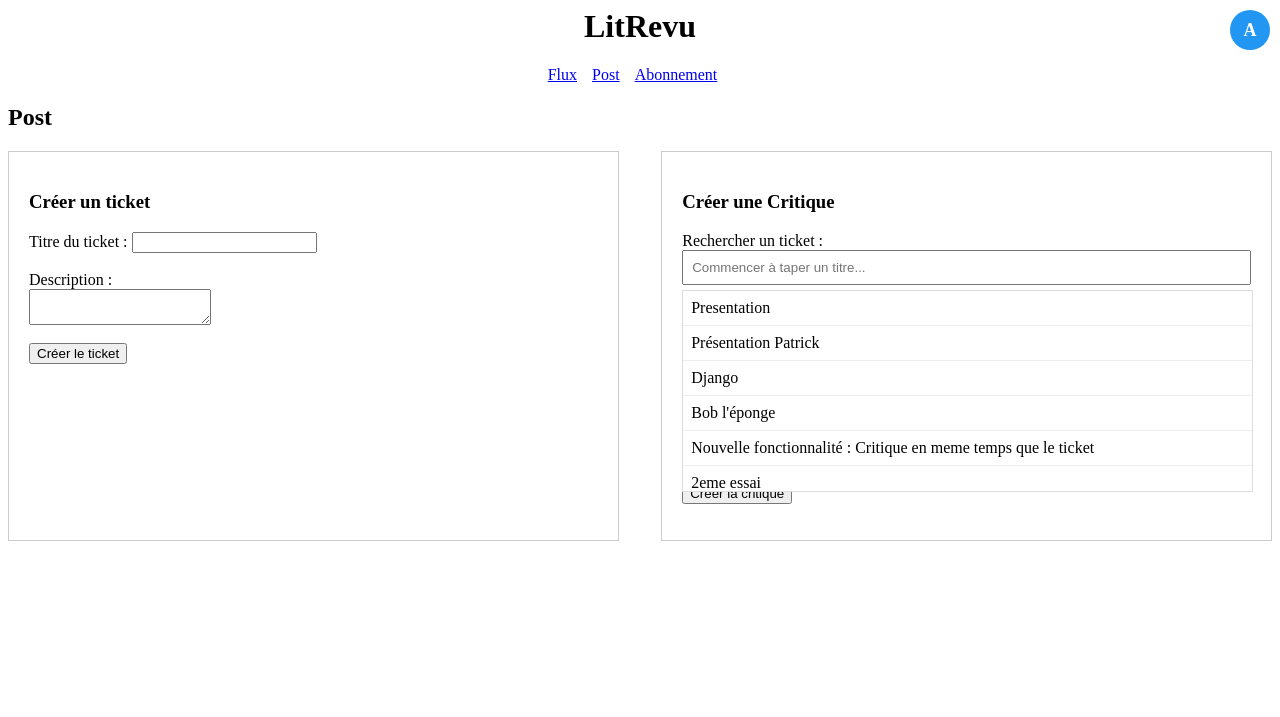
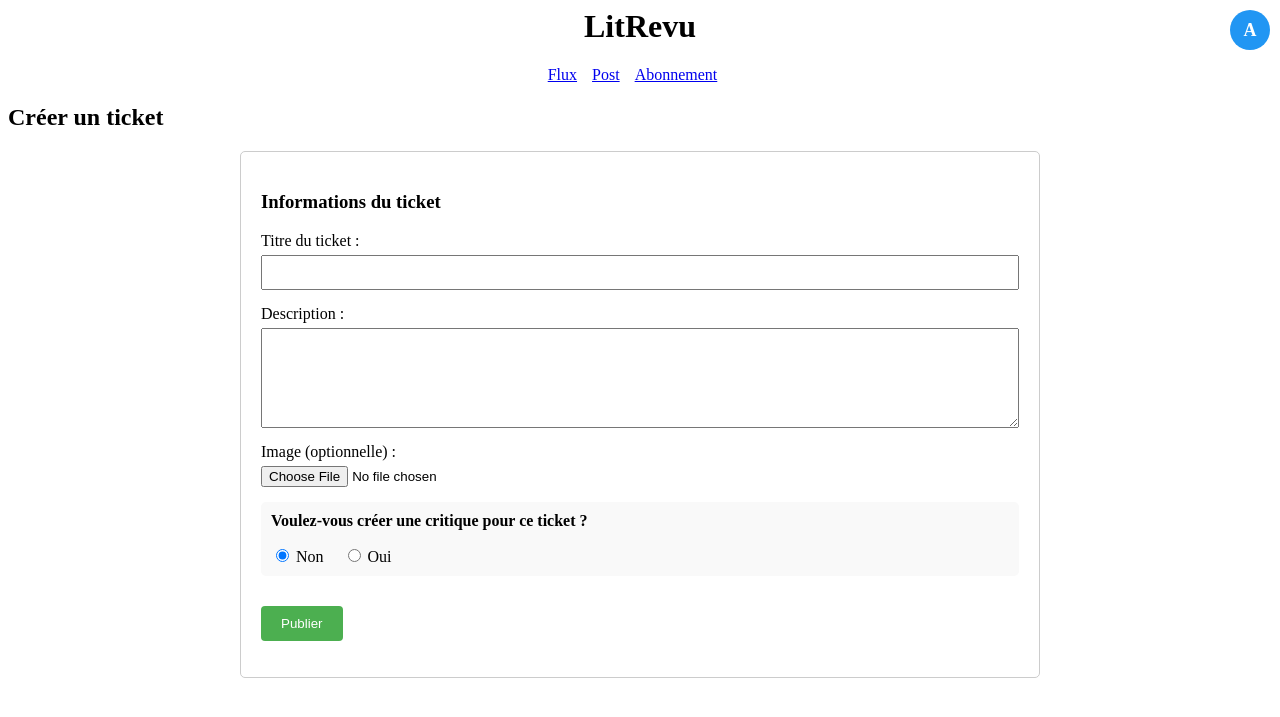
Before and after one commit to cyrilOC/Projet_9, a Django app: page /post/ in a window 1280 px wide. Shown: the top 717 px of the page. Run offline with Django 5.2, Linux system fonts and the light colour scheme; a user stored in the database is signed in; data comes from the database, SQL or seed files in the repository; both versions use the stored data as it was after the commit.

Commit message:
chore: update code structure and remove redundant changes

```diff
--- a/litrevu/app/templates/app/post.html
+++ b/litrevu/app/templates/app/post.html
@@ -1,179 +1,92 @@
 {% extends 'base.html' %}
 
 {% block content %}
-<h2>Post</h2>
+<h2>Créer un ticket</h2>
 {% if message %}
     <p style="color: green;">{{ message }}</p>
 {% endif %}
-<div style="display: flex; justify-content: space-between;">
-    <div style="width: 45%; border: 1px solid #ccc; padding: 20px;">
-        <h3>Créer un ticket</h3>
-        <form method="post" action="">
+
+<div style="max-width: 800px; margin: 0 auto;">
+    <div style="border: 1px solid #ccc; padding: 20px; margin-bottom: 20px; border-radius: 5px;">
+        <h3>Informations du ticket</h3>
+        <form method="post" action="" enctype="multipart/form-data" id="ticket-form">
             {% csrf_token %}
-            <label for="ticket-title">Titre du ticket :</label>
-            <input type="text" id="ticket-title" name="title" required>
-            <br>
-            <br>
-            <label for="ticket-description">Description :</label>
-            <br>
-            <textarea id="ticket-description" name="description" required></textarea>
-            <br><br>
-            <button type="submit">Créer le ticket</button>
-        </form>
-    </div>
-    <div style="width: 45%; border: 1px solid #ccc; padding: 20px;">
-        <h3>Créer une Critique</h3>
-        <form method="post" action="">
-            {% csrf_token %}
-            <div class="search-container">
-                <label for="ticket-search-input">Rechercher un ticket :</label>
-                <input type="text" id="ticket-search-input" placeholder="Commencer à taper un titre..." oninput="searchTickets(this.value)">
-                <div id="ticket-results" class="search-results-dropdown"></div>
-                <input type="hidden" id="selected-ticket-id" name="selected_ticket">
-            </div>
-            <div id="selected-ticket-info" style="margin: 15px 0; padding: 10px; border: 1px solid #eee; display: none;">
-                <h4 id="selected-ticket-title"></h4>
-                <p id="selected-ticket-description" style="font-size: 0.9em; color: #666;"></p>
+            <div style="margin-bottom: 15px;">
+                <label for="ticket-title" style="display: block; margin-bottom: 5px;">Titre du ticket :</label>
+                <input type="text" id="ticket-title" name="title" required style="width: 100%; padding: 8px; box-sizing: border-box;">
             </div>
 
-            <label for="review-headline">Titre de la critique :</label>
-            <input type="text" id="review-headline" name="headline" required>
-            <br><br>
-            <label for="review-body">Contenu :</label>
-            <br>
-            <textarea id="review-body" name="body" required></textarea>
-            <br><br>
-            <label>Note :</label>
-            <div id="star-rating" style="display: flex; gap: 5px;">
-                {% for i in "12345" %}
-                <span class="star" data-value="{{ i }}" style="font-size: 24px; cursor: pointer;">☆</span>
-                {% endfor %}
+            <div style="margin-bottom: 15px;">
+                <label for="ticket-description" style="display: block; margin-bottom: 5px;">Description :</label>
+                <textarea id="ticket-description" name="description" required style="width: 100%; min-height: 100px; padding: 8px; box-sizing: border-box;"></textarea>
             </div>
-            <input type="hidden" id="review-rating" name="rating" required>
-            <br><br>
-            <button type="submit">Créer la critique</button>
+
+            <div style="margin-bottom: 15px;">
+                <label for="ticket-image" style="display: block; margin-bottom: 5px;">Image (optionnelle) :</label>
+                <input type="file" id="ticket-image" name="image" accept="image/*">
+            </div>
+
+            <div style="margin-bottom: 15px; padding: 10px; background-color: #f9f9f9; border-radius: 5px;">
+                <p style="margin-top: 0; font-weight: bold;">Voulez-vous créer une critique pour ce ticket ?</p>
+                <label style="margin-right: 15px;">
+                    <input type="radio" name="create_review" value="no" checked onclick="toggleReviewSection(false)"> Non
+                </label>
+                <label>
+                    <input type="radio" name="create_review" value="yes" onclick="toggleReviewSection(true)"> Oui
+                </label>
+            </div>
+
+            <!-- Section pour la critique (initialement cachée) -->
+            <div id="review-section" style="display: none; border-top: 1px dashed #ccc; padding-top: 15px; margin-top: 15px;">
+                <h3>Critique du ticket</h3>
+
+                <div style="margin-bottom: 15px;">
+                    <label for="review-headline" style="display: block; margin-bottom: 5px;">Titre de la critique :</label>
+                    <input type="text" id="review-headline" name="headline" style="width: 100%; padding: 8px; box-sizing: border-box;">
+                </div>
+
+                <div style="margin-bottom: 15px;">
+                    <label for="review-body" style="display: block; margin-bottom: 5px;">Contenu :</label>
+                    <textarea id="review-body" name="body" style="width: 100%; min-height: 150px; padding: 8px; box-sizing: border-box;"></textarea>
+                </div>
+
+                <div style="margin-bottom: 15px;">
+                    <label style="display: block; margin-bottom: 5px;">Note :</label>
+                    <div id="star-rating" style="display: flex; gap: 5px;">
+                        {% for i in "12345" %}
+                        <span class="star" data-value="{{ i }}" style="font-size: 24px; cursor: pointer;">☆</span>
+                        {% endfor %}
+                    </div>
+                    <input type="hidden" id="review-rating" name="rating">
+                </div>
+            </div>
+
+            <button type="submit" style="padding: 10px 20px; background-color: #4CAF50; color: white; border: none; border-radius: 4px; cursor: pointer; margin-top: 15px;">Publier</button>
         </form>
     </div>
 </div>
 
-<style>
-.search-container {
-    position: relative;
-    width: 100%;
+<script>
+// Fonction pour afficher/masquer la section de critique
+function toggleReviewSection(show) {
+    const reviewSection = document.getElementById('review-section');
+
+    if (show) {
+        reviewSection.style.display = 'block';
+        // Rendre les champs de la critique obligatoires
+        document.getElementById('review-headline').required = true;
+        document.getElementById('review-body').required = true;
+        document.getElementById('review-rating').required = true;
+    } else {
+        reviewSection.style.display = 'none';
+        // Rendre les champs de la critique optionnels
+        document.getElementById('review-headline').required = false;
+        document.getElementById('review-body').required = false;
+        document.getElementById('review-rating').required = false;
+    }
 }
 
-#ticket-search-input {
-    width: 100%;
-    padding: 8px;
-    box-sizing: border-box;
-    margin-bottom: 5px;
-}
-
-.search-results-dropdown {
-    position: absolute;
-    width: 100%;
-    max-height: 200px;
-    overflow-y: auto;
-    background-color: white;
-    border: 1px solid #ddd;
-    z-index: 1000;
-    display: none;
-}
-
-.search-result-item {
-    padding: 8px;
-    cursor: pointer;
-    border-bottom: 1px solid #eee;
-}
-
-.search-result-item:hover {
-    background-color: #f1f1f1;
-}
-</style>
-
-<script>
-let selectedTicketData = null;
-
-function searchTickets(query) {
-    fetch(`/search_tickets/?q=${query}`)
-        .then(response => response.json())
-        .then(data => {
-            const resultsContainer = document.getElementById('ticket-results');
-            resultsContainer.innerHTML = '';
-
-            if (data.length > 0) {
-                data.forEach(ticket => {
-                    const item = document.createElement('div');
-                    item.className = 'search-result-item';
-                    item.textContent = ticket.title;
-                    item.onclick = function() { selectTicket(ticket); };
-                    resultsContainer.appendChild(item);
-                });
-                resultsContainer.style.display = 'block';
-            } else {
-                const item = document.createElement('div');
-                item.className = 'search-result-item';
-                item.textContent = query ? 'Aucun ticket trouvé' : 'Commencez à taper pour rechercher';
-                resultsContainer.appendChild(item);
-                resultsContainer.style.display = 'block';
-            }
-        });
-}
-
-function selectTicket(ticket) {
-    selectedTicketData = ticket;
-    document.getElementById('ticket-search-input').value = ticket.title;
-    document.getElementById('selected-ticket-id').value = ticket.id;
-    document.getElementById('ticket-results').style.display = 'none';
-
-    // Afficher les informations du ticket sélectionné
-    document.getElementById('selected-ticket-title').textContent = ticket.title;
-    if(ticket.description) {
-        document.getElementById('selected-ticket-description').textContent = ticket.description;
-    } else {
-        document.getElementById('selected-ticket-description').textContent = 'Pas de description disponible';
-    }
-
-    // Ajouter l'information sur l'auteur du ticket
-    const authorInfo = document.createElement('p');
-    authorInfo.textContent = `Créé par: ${ticket.user}`;
-    authorInfo.style.fontStyle = 'italic';
-    authorInfo.style.marginTop = '5px';
-
-    const ticketInfo = document.getElementById('selected-ticket-info');
-    // Supprimer l'ancien auteur s'il existe déjà
-    const existingAuthor = ticketInfo.querySelector('.ticket-author');
-    if (existingAuthor) {
-        existingAuthor.remove();
-    }
-
-    authorInfo.className = 'ticket-author';
-    ticketInfo.appendChild(authorInfo);
-
-    document.getElementById('selected-ticket-info').style.display = 'block';
-}
-
-// Cliquer en dehors du menu déroulant le ferme
-document.addEventListener('click', function(event) {
-    const resultsContainer = document.getElementById('ticket-results');
-    const searchInput = document.getElementById('ticket-search-input');
-
-    if (event.target !== resultsContainer && event.target !== searchInput && !resultsContainer.contains(event.target)) {
-        resultsContainer.style.display = 'none';
-    }
-});
-
-// Afficher les résultats quand l'input reçoit le focus
-document.getElementById('ticket-search-input').addEventListener('focus', function() {
-    const resultsContainer = document.getElementById('ticket-results');
-    if (resultsContainer.children.length > 0) {
-        resultsContainer.style.display = 'block';
-    } else {
-        searchTickets('');
-    }
-});
-
-// Étoiles de notation
+// Configuration des étoiles pour la notation dans la section du nouveau ticket
 document.querySelectorAll('.star').forEach(star => {
     star.addEventListener('click', function() {
         const rating = this.getAttribute('data-value');
@@ -183,10 +96,5 @@ document.querySelectorAll('.star').forEach(star => {
         });
     });
 });
-
-// Charger des résultats par défaut au chargement de la page
-document.addEventListener('DOMContentLoaded', function() {
-    searchTickets('');
-});
 </script>
 {% endblock %}
--- a/litrevu/app/views.py
+++ b/litrevu/app/views.py
@@ -173,25 +173,59 @@ def post(request):
     tickets = Ticket.objects.filter(user=request.user)
     message = None
 
-    if request.method == 'POST' and 'title' in request.POST:
-        title = request.POST.get('title')
-        description = request.POST.get('description')
-        if title and description:
-            Ticket.objects.create(title=title, description=description, user=request.user)
-            message = f"Le ticket '{title}' a été créé."
+    if request.method == 'POST':
+        # Vérifier s'il s'agit d'une création de ticket
+        if 'title' in request.POST:
+            title = request.POST.get('title')
+            description = request.POST.get('description')
+            image = request.FILES.get('image')  # Récupérer l'image si elle existe
+            create_review = request.POST.get('create_review') == 'yes'
 
-    if request.method == 'POST' and 'headline' in request.POST:
-        ticket_id = request.POST.get('selected_ticket')
-        headline = request.POST.get('headline')
-        body = request.POST.get('body')
-        rating = request.POST.get('rating')
+            if title and description:
+                # Créer le ticket
+                new_ticket = Ticket.objects.create(
+                    title=title,
+                    description=description,
+                    image=image,
+                    user=request.user
+                )
 
-        try:
-            ticket = Ticket.objects.get(id=ticket_id)
-            Review.objects.create(ticket=ticket, headline=headline, body=body, rating=rating, user=request.user)
-            message = "Votre critique a été créée."
-        except Ticket.DoesNotExist:
-            message = "Le ticket sélectionné n'existe pas."
+                # Si l'option de créer une critique est sélectionnée
+                if create_review and 'headline' in request.POST:
+                    headline = request.POST.get('headline')
+                    body = request.POST.get('body')
+                    rating = request.POST.get('rating')
+
+                    if headline and body and rating:
+                        Review.objects.create(
+                            ticket=new_ticket,
+                            headline=headline,
+                            body=body,
+                            rating=rating,
+                            user=request.user
+                        )
+                        message = f"Le ticket '{title}' et votre critique ont été créés."
+                    else:
+                        message = f"Le ticket '{title}' a été créé, mais la critique n'a pas pu être ajoutée."
+                else:
+                    message = f"Le ticket '{title}' a été créé."
+
+                # Rediriger vers le flux après la création
+                return redirect('flux')
+
+        # Traitement des critiques séparées (ancien code)
+        elif 'headline' in request.POST and 'selected_ticket' in request.POST:
+            ticket_id = request.POST.get('selected_ticket')
+            headline = request.POST.get('headline')
+            body = request.POST.get('body')
+            rating = request.POST.get('rating')
+
+            try:
+                ticket = Ticket.objects.get(id=ticket_id)
+                Review.objects.create(ticket=ticket, headline=headline, body=body, rating=rating, user=request.user)
+                message = "Votre critique a été créée."
+            except Ticket.DoesNotExist:
+                message = "Le ticket sélectionné n'existe pas."
 
     return render(request, 'app/post.html', {'tickets': tickets, 'message': message})
 
```
Also changed, not shown: litrevu/app/templates/app/flux.html (+6 -1 lines), litrevu/app/templates/app/search_results.html (+11 -0 lines), litrevu/app/templates/app/ticket_flux.html (+8 -1 lines), litrevu/app/templates/app/user_flux.html (+21 -8 lines), Screenshot_2025-04-25_at_11-50-40_bob_leponge_-_Ecosia_-_Images.png (added), litrevu/db.sqlite3.
